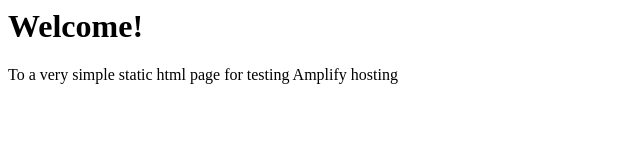
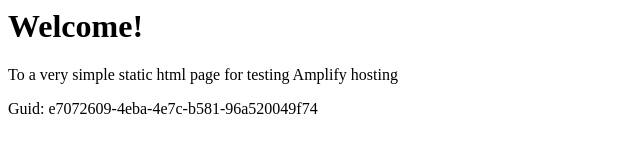
Before and after one commit to aws-aemilia-fra/Github-PR-Commit-Integration-Test-DoNotTouch-Gith-OKSLNVO2-v1-preprod-eu-central-1, a website: page src/index.html in a window 1280 px wide. Shown: the whole page, without its empty margins (0-640 px from the left). Drawn offline with Linux system fonts and the light colour scheme.

Commit message:
commit from integ tests

```diff
--- a/src/index.html
+++ b/src/index.html
@@ -1,3 +1,5 @@
+
+
 <html lang="en">
 
 <head>
@@ -10,6 +12,6 @@
 <body>
     <h1>Welcome!</h1>
     <p>To a very simple static html page for testing Amplify hosting</p>
-</body>
+    <p>Guid: e7072609-4eba-4e7c-b581-96a520049f74</p></body>
 
 </html>
```
